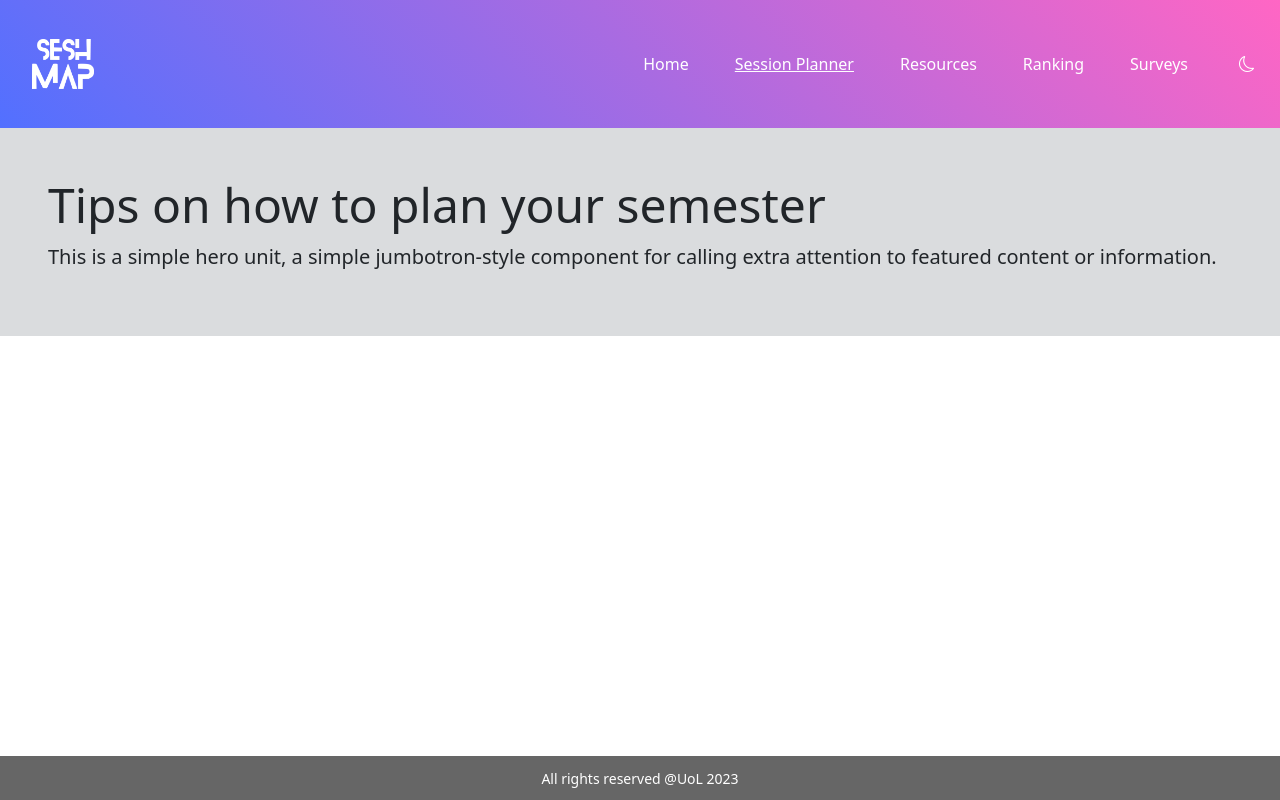
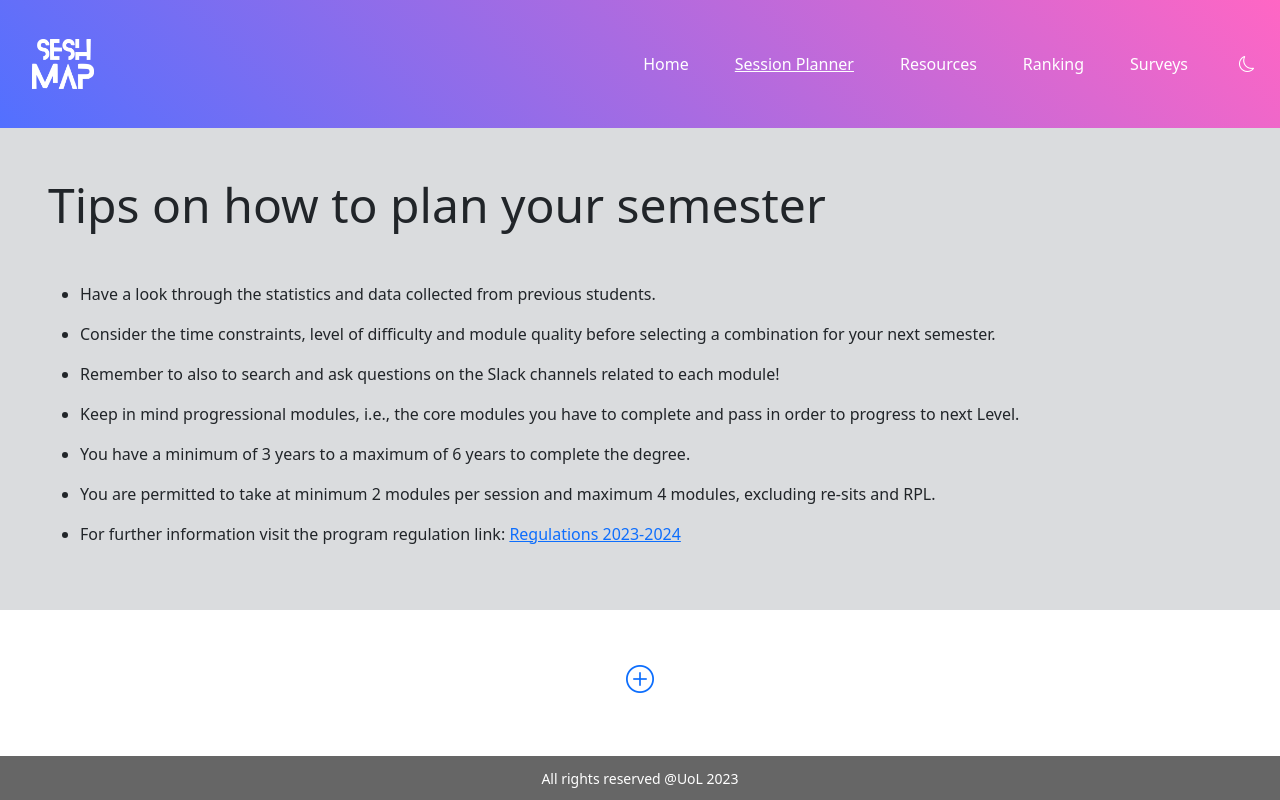
Before and after one commit to jberkovica/SeshMap, a React (Create React App) app: page /sessionplanner in a window 1280 px wide. Built offline with nearby package versions, Linux system fonts and the light colour scheme.

Commit message:
Session planner intro text

```diff
--- a/src/pages/Ranking.js
+++ b/src/pages/Ranking.js
@@ -4,11 +4,14 @@ import { modules } from "../modules";
 // import { getModuleDifficultyTotal, getModuleDifficultyAverage } from "../helpers";
 
 function Ranking() {
-    const [selectedLevel, setSelectedLevel] = useState("");
+    const [selectedLevel, setSelectedLevel] = useState("Level4");
 
     const handleLevelChange = level => {
         setSelectedLevel(level);
     };
+
+    // TODO: have level4 selected by default
+    // TODO: save last selection to session store?
 
     return (
         <div>
--- a/src/pages/Resources.js
+++ b/src/pages/Resources.js
@@ -4,8 +4,8 @@ import LevelSelector from "./../components/LevelSelector";
 import { findModuleByName } from "../modules";
 
 function Resources() {
-    const [selectedLevel, setSelectedLevel] = useState("");
-    const [selectedModule, setSelectedModule] = useState();
+    const [selectedLevel, setSelectedLevel] = useState("Level4");
+    const [selectedModule, setSelectedModule] = useState("CM");
 
     const handleLevelChange = level => {
         setSelectedLevel(level);
@@ -19,6 +19,7 @@ function Resources() {
     };
 
     // TODO: maybe show basic content with disable buttons instead of empty page?
+    // TODO: save last selection to session store?
 
     return (
         <div>
--- a/src/pages/SessionPlanner.js
+++ b/src/pages/SessionPlanner.js
@@ -5,11 +5,47 @@ function SessionPlanner() {
         // TODO: implement grid
         <div>
             <div className="bg-secondary bg-opacity-25 p-5 rounded-lg">
-                <h3 className="display-5">Tips on how to plan your semester</h3>
-                <p className="lead">
-                    This is a simple hero unit, a simple jumbotron-style component
-                    for calling extra attention to featured content or information.
-                </p>
+                <h3 className="display-5 mb-5">Tips on how to plan your semester</h3>
+                <div>
+                    <ul>
+                        <li className="my-3">
+                            Have a look through the statistics and data collected
+                            from previous students.
+                        </li>
+                        <li className="my-3">
+                            Consider the time constraints, level of difficulty and
+                            module quality before selecting a combination for your
+                            next semester.
+                        </li>
+                        <li className="my-3">
+                            Remember to also to search and ask questions on the Slack
+                            channels related to each module!
+                        </li>
+                        <li className="my-3">
+                            Keep in mind progressional modules, i.e., the core
+                            modules you have to complete and pass in order to
+                            progress to next Level.
+                        </li>
+                        <li className="my-3">
+                            You have a minimum of 3 years to a maximum of 6 years to
+                            complete the degree.
+                        </li>
+                        <li className="my-3">
+                            You are permitted to take at minimum 2 modules per
+                            session and maximum 4 modules, excluding re-sits and RPL.
+                        </li>
+                        <li className="my-3">
+                            For further information visit the program regulation
+                            link:{" "}
+                            <a href="https://www.london.ac.uk/sites/default/files/regulations/progegs-bsc-computer-science-2023-24.pdf">
+                                Regulations 2023-2024
+                            </a>
+                        </li>
+                    </ul>
+                </div>
+            </div>
+            <div className="d-flex justify-content-center align-items-center mt-5">
+                <i className="bi bi-plus-circle fs-3 text-primary"></i>
             </div>
         </div>
     );
--- a/src/pages/Surveys.js
+++ b/src/pages/Surveys.js
@@ -1,23 +1,32 @@
-import React from "react";
+import React, { useState } from "react";
+import LevelSelector from "./../components/LevelSelector";
 
 function Surveys() {
+    const [selectedLevel, setSelectedLevel] = useState("");
+
+    const handleLevelChange = level => {
+        setSelectedLevel(level);
+    };
+
     return (
-        // TODO: implement grid
         <div>
             <div className="bg-secondary bg-opacity-25 p-5 rounded-lg">
-                <h1 className="display-4">Surveys</h1>
-                <p className="lead">
-                    This is a simple hero unit, a simple jumbotron-style component
-                    for calling extra attention to featured content or information.
-                </p>
-                <hr className="my-4"></hr>
-                <p>
-                    It uses utility classNamees for typography and spacing to space
-                    content out within the larger container.
-                </p>
-                <a className="btn btn-primary btn-lg" href="/" role="button">
-                    Learn more
-                </a>
+                <div className="row">
+                    <div className="col-md-6">
+                        <p className="lead">Please select Level</p>
+                    </div>
+                    <div className="col-md-6">
+                        <div className="row">
+                            <div className="col-md-6">
+                                <LevelSelector
+                                    selectedLevel={selectedLevel}
+                                    onSelectLevel={handleLevelChange}
+                                />
+                            </div>
+                            <div className="col-md-6"></div>
+                        </div>
+                    </div>
+                </div>
             </div>
         </div>
     );
```
